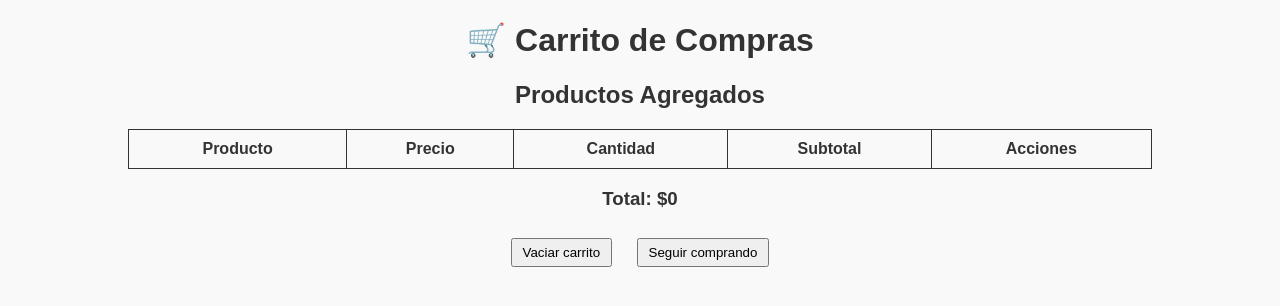
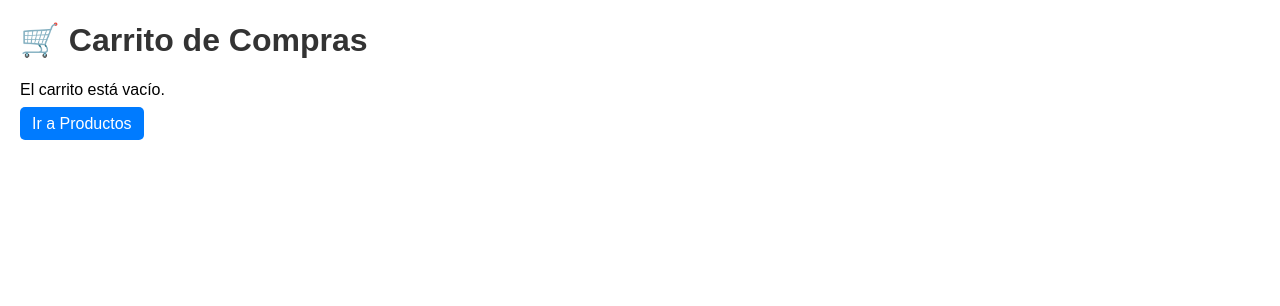
Before and after one commit to Smellerbe01/SQL, a Flask app: page /cart in a window 1280 px wide. Shown: the top 306 px of the page. Run offline with Flask 3, Linux system fonts and the light colour scheme; lists and menus that the app fills with data are empty; parts of the project's set-up code (start-up, migrations or seed data) failed here and were passed over.

Commit message:
la pagina funciona hasta el punto en el que carga la lista de artículos, los agrega al carrito y los muestra en el carrito

```diff
--- a/tienda-sql/app/routes.py
+++ b/tienda-sql/app/routes.py
@@ -1,12 +1,11 @@
-from flask import Blueprint, render_template, session, redirect, url_for
+from flask import Blueprint, render_template, redirect, url_for, session
 from .database import get_connection
 
-bp = Blueprint("routes", __name__)
+# Definir el Blueprint
+routes = Blueprint("routes", __name__)
 
-# ----------------------------
-# Página principal (productos)
-# ----------------------------
-@bp.route("/")
+# Página principal - lista los productos
+@routes.route("/")
 def index():
     conn = get_connection()
     cursor = conn.cursor()
@@ -15,70 +14,36 @@ def index():
     conn.close()
     return render_template("index.html", productos=productos)
 
-# ----------------------------
-# Agregar al carrito
-# ----------------------------
-@bp.route("/add_to_cart/<int:producto_id>")
+# Página del carrito
+@routes.route("/cart")
+def cart():
+    # Recuperar IDs del carrito en sesión
+    cart_items = session.get("cart", [])
+
+    if not cart_items:
+        return render_template("cart.html", cart=[])
+
+    # Traer productos de la BD que estén en el carrito
+    conn = get_connection()
+    cursor = conn.cursor()
+    placeholders = ",".join("?" * len(cart_items))  # genera ?,?,? según los IDs
+    cursor.execute(f"SELECT * FROM productos WHERE producto_id IN ({placeholders})", cart_items)
+    productos = cursor.fetchall()
+    conn.close()
+
+    return render_template("cart.html", cart=productos)
+
+# Agregar producto al carrito
+@routes.route("/add_to_cart/<int:producto_id>")
 def add_to_cart(producto_id):
-    if "cart" not in session:
-        session["cart"] = []
-    session["cart"].append(producto_id)
-    session.modified = True
+    cart = session.get("cart", [])
+    cart.append(producto_id)
+    session["cart"] = cart
+    session.modified = True  # 🔥 necesario para que Flask guarde cambios
     return redirect(url_for("routes.cart"))
 
-# ----------------------------
-# Ver carrito
-# ----------------------------
-@bp.route("/cart")
-def cart():
-    cart_items = []
-    total = 0
-
-    if "cart" in session and session["cart"]:
-        conn = get_connection()
-        cursor = conn.cursor()
-
-        for producto_id in session["cart"]:
-            cursor.execute("SELECT * FROM productos WHERE id = ?", (producto_id,))
-            producto = cursor.fetchone()
-            if producto:
-                # Calculamos subtotal y cantidad
-                cantidad = session["cart"].count(producto[0])
-                subtotal = producto[3] * cantidad  # Asumiendo columna precio es la 4ta
-                total += subtotal
-                cart_items.append({
-                    "id": producto[0],
-                    "nombre": producto[1],
-                    "descripcion": producto[2],
-                    "precio": producto[3],
-                    "cantidad": cantidad,
-                    "subtotal": subtotal
-                })
-        conn.close()
-
-    return render_template("cart.html", carrito=cart_items, total=total)
-
-# ----------------------------
-# Eliminar un producto del carrito
-# ----------------------------
-@bp.route("/remove_from_cart/<int:producto_id>")
-def remove_from_cart(producto_id):
-    if "cart" in session:
-        try:
-            session["cart"].remove(producto_id)  # elimina solo una unidad
-            session.modified = True
-        except ValueError:
-            pass
+# Vaciar carrito
+@routes.route("/clear_cart")
+def clear_cart():
+    session.pop("cart", None)  # elimina la variable de sesión
     return redirect(url_for("routes.cart"))
-
-# ----------------------------
-# Vaciar carrito completo
-# ----------------------------
-@bp.route("/clear_cart")
-def clear_cart():
-    session.pop("cart", None)
-    return redirect(url_for("routes.cart"))
-
-#--------------------------
-# compra directa
-#--------------------------
--- a/tienda-sql/app/templates/cart.html
+++ b/tienda-sql/app/templates/cart.html
@@ -2,77 +2,43 @@
 <html lang="es">
 <head>
     <meta charset="UTF-8">
-  <meta name="viewport" content="width=device-width, initial-scale=1.0">
     <title>Carrito de Compras</title>
-
-  <link rel="stylesheet" href="{{ url_for('static', filename='style.css') }}">
-
     <style>
-    table {
-      width: 80%;
-      margin: auto;
-      border-collapse: collapse;
-    }
-    th, td {
-      border: 1px solid #333;
-      padding: 10px;
-      text-align: center;
-    }
-    button {
-      padding: 5px 10px;
-      cursor: pointer;
-    }
-    h1, h3 {
-      text-align: center;
-    }
-    a {
-      display: inline-block;
-      margin: 10px;
-      text-decoration: none;
-    }
+        body { font-family: Arial, sans-serif; margin: 20px; }
+        h1 { color: #333; }
+        table { width: 60%; border-collapse: collapse; margin-top: 20px; }
+        th, td { border: 1px solid #ccc; padding: 10px; text-align: center; }
+        th { background-color: #f2f2f2; }
+        .btn { padding: 8px 12px; text-decoration: none; background: #007BFF; color: white; border-radius: 5px; }
+        .btn:hover { background: #0056b3; }
     </style>
 </head>
 <body>
     <h1>🛒 Carrito de Compras</h1>
-<h2>Productos Agregados </h2>
+
+    {% if cart and cart|length > 0 %}
         <table>
-      <thead>
             <tr>
-          <th>Producto</th>
+                <th>ID</th>
+                <th>Nombre</th>
                 <th>Precio</th>
-          <th>Cantidad</th>
-          <th>Subtotal</th>
-          <th>Acciones</th>
             </tr>
-      </thead>
-      <tbody>
-        {% for item in carrito %}
+            {% for producto in cart %}
             <tr>
-            <td>{{ item['nombre'] }}</td>
-            <td>${{ item['precio'] }}</td>
-            <td>{{ item['cantidad'] }}</td>
-            <td>${{ item['subtotal'] }}</td>
-            <td>
-              <a href="{{ url_for('routes.remove_from_cart', producto_id=item['id']) }}">
-                <button>❌ Eliminar</button>
-              </a>
-            </td>
+                <td>{{ producto["producto_id"] }}</td>
+                <td>{{ producto["nombre"] }}</td>
+                <td>${{ producto["precio"] }}</td>
             </tr>
             {% endfor %}
-      </tbody>
         </table>
 
-        <h3>Total: ${{ total }}</h3>
-
-        <div style="text-align: center;">
-          <a href="{{url_for('routes.clear_cart')}}">
-            <button> Vaciar carrito </button>
-          </a>
-          <a href="{{url_for('routes.index')}}">
-            <button> Seguir comprando</button>
-          </a>
-        </div>
-
-
+        <p>
+            <a href="{{ url_for('routes.clear_cart') }}" class="btn">Vaciar Carrito</a>
+            <a href="{{ url_for('routes.index') }}" class="btn">Seguir Comprando</a>
+        </p>
+    {% else %}
+        <p>El carrito está vacío.</p>
+        <a href="{{ url_for('routes.index') }}" class="btn">Ir a Productos</a>
+    {% endif %}
 </body>
 </html>
```
Also changed, not shown: tienda-sql/app/__init__.py (+4 -8 lines), tienda-sql/app/database.py (+3 -24 lines), tienda-sql/app/templates/index.html (+40 -25 lines), README.md, tienda-sql/instance/tienda.db. Lines whose indentation alone changed are shown as unchanged.
